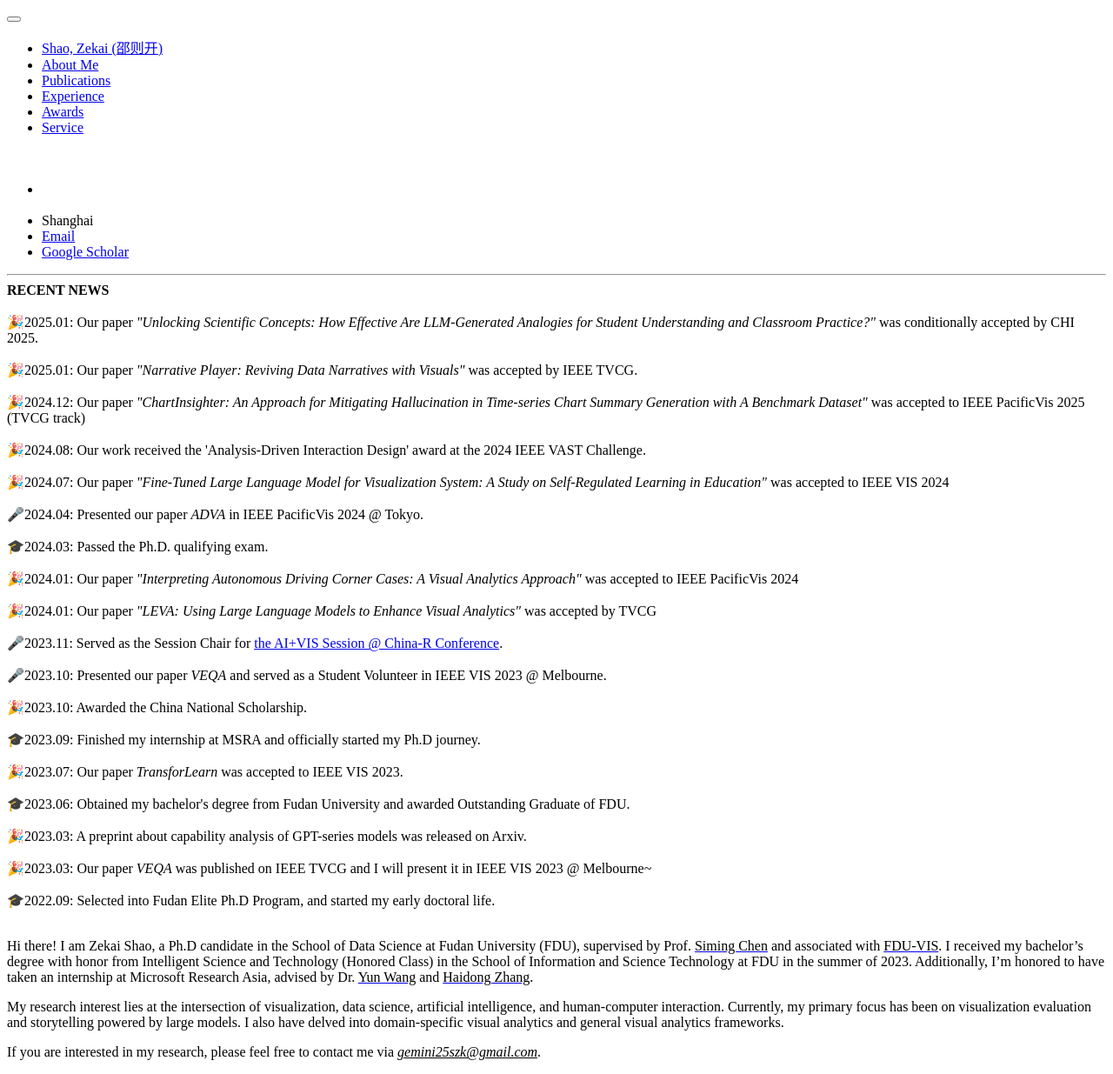
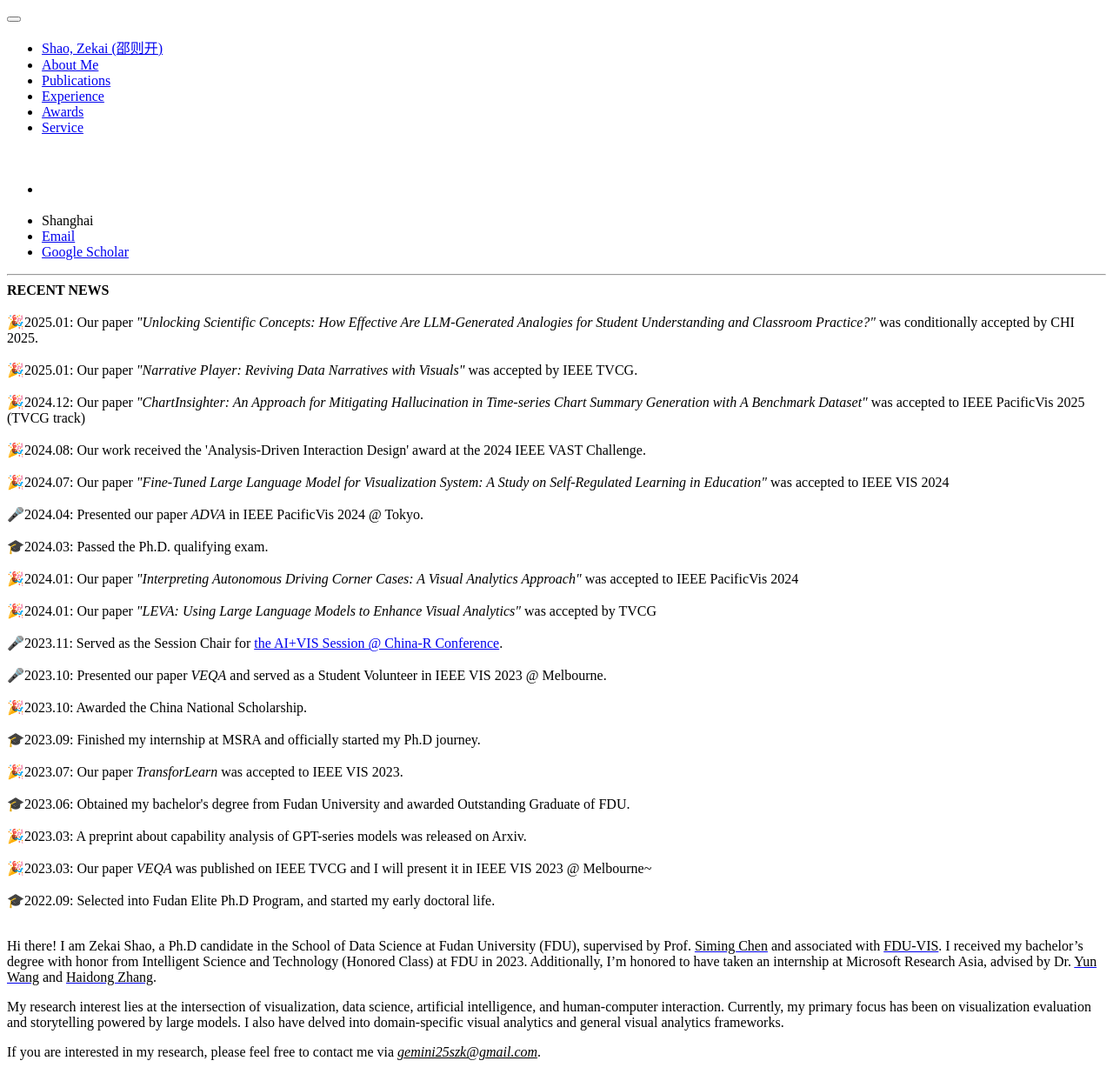
Before and after one commit to ZekaiShao25/ZekaiShao25.github.io, a Jekyll site: the page built from _pages/include/intro.md, in a window 1280 px wide. Shown: the whole page at 87% size. Built offline with Jekyll 4.4.1, drawn with Linux system fonts in a browser that asks for light colours; our own code applies the rules of GitHub Pages for plain Markdown files.

Commit message:
update on about and chi25 paper status

```diff
--- a/_pages/include/intro.md
+++ b/_pages/include/intro.md
@@ -1,4 +1,4 @@
-Hi there! I am Zekai Shao, a Ph.D candidate in the School of Data Science at Fudan University (FDU), supervised by Prof. [<font color=Black>Siming Chen</font>](http://simingchen.me/) and associated with [<font color=Black>FDU-VIS</font>](http://fduvis.net/). I received my bachelor's degree with honor from Intelligent Science and Technology (Honored Class) in the School of Information and Science Technology at FDU in the summer of 2023. Additionally, I'm honored to have taken an internship at Microsoft Research Asia, advised by Dr. [<font color=Black>Yun Wang</font>](https://www.microsoft.com/en-us/research/people/wangyun/) and [<font color=Black>Haidong Zhang</font>](https://www.microsoft.com/en-us/research/people/haizhang/).
+Hi there! I am Zekai Shao, a Ph.D candidate in the School of Data Science at Fudan University (FDU), supervised by Prof. [<font color=Black>Siming Chen</font>](http://simingchen.me/) and associated with [<font color=Black>FDU-VIS</font>](http://fduvis.net/). I received my bachelor's degree with honor from Intelligent Science and Technology (Honored Class) at FDU in 2023. Additionally, I'm honored to have taken an internship at Microsoft Research Asia, advised by Dr. [<font color=Black>Yun Wang</font>](https://www.microsoft.com/en-us/research/people/wangyun/) and [<font color=Black>Haidong Zhang</font>](https://www.microsoft.com/en-us/research/people/haizhang/).
 
 My research interest lies at the intersection of visualization, data science, artificial intelligence, and human-computer interaction. Currently, my primary focus has been on visualization evaluation and storytelling powered by large models. I also have delved into domain-specific visual analytics and general visual analytics frameworks.
 
```
Also changed, not shown: _pages/include/pub.md (+1 -1 lines).
